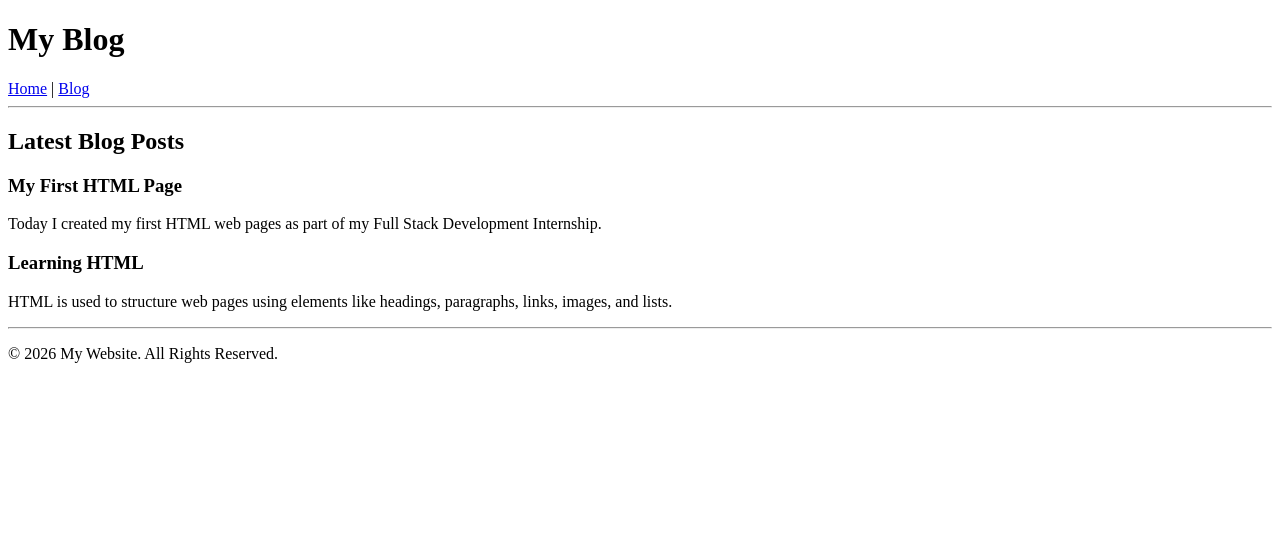
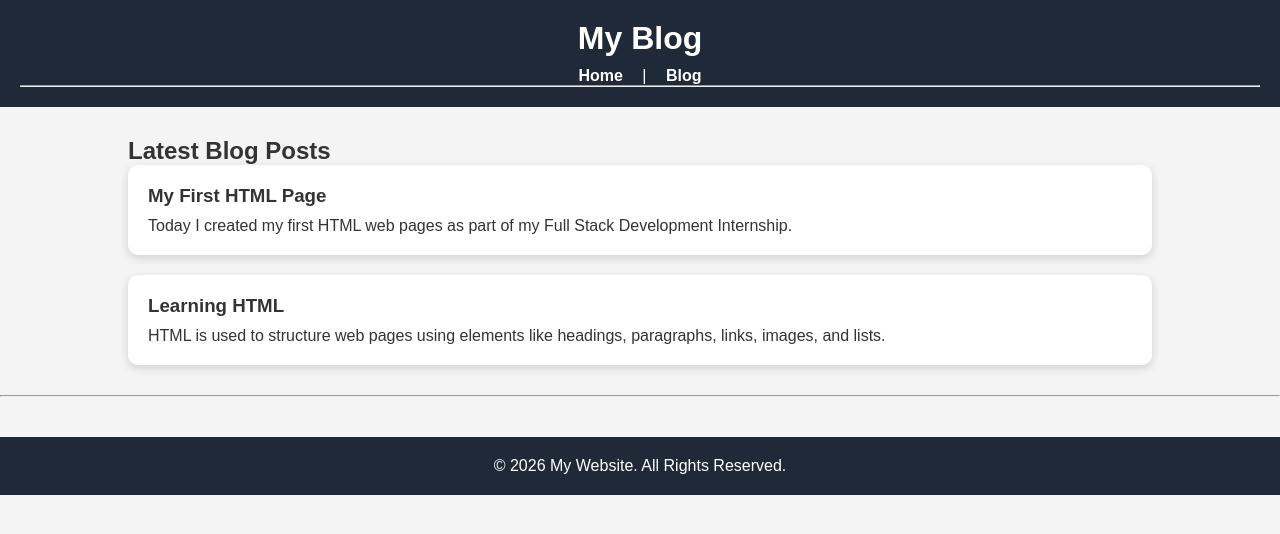
Before and after one commit to muhammmed844/fullstack-day1, a website: page blog.html in a window 1280 px wide. Drawn offline with Linux system fonts and the light colour scheme.

Commit message:
Day 3 CSS styling completed

```diff
--- a/blog.html
+++ b/blog.html
@@ -4,9 +4,9 @@
     <meta charset="UTF-8">
     <meta name="viewport" content="width=device-width, initial-scale=1.0">
     <title>Blog</title>
+    <link rel="stylesheet" href="style.css">
 </head>
 <body>
-
     <header>
         <h1>My Blog</h1>
 
@@ -17,11 +17,8 @@
 
         <hr>
     </header>
-
     <main>
-
         <h2>Latest Blog Posts</h2>
-
         <article>
             <h3>My First HTML Page</h3>
 
@@ -29,7 +26,6 @@
                 Today I created my first HTML web pages as part of my Full Stack Development Internship.
             </p>
         </article>
-
         <article>
             <h3>Learning HTML</h3>
 
@@ -37,14 +33,10 @@
                 HTML is used to structure web pages using elements like headings, paragraphs, links, images, and lists.
             </p>
         </article>
-
     </main>
-
     <hr>
-
     <footer>
         <p>&copy; 2026 My Website. All Rights Reserved.</p>
     </footer>
-
 </body>
 </html>
--- /dev/null
+++ b/style.css
@@ -0,0 +1,95 @@
+/* Reset */
+*{
+    margin:0;
+    padding:0;
+    box-sizing:border-box;
+}
+
+body{
+    font-family:Arial, Helvetica, sans-serif;
+    background:#f4f4f4;
+    color:#333;
+}
+
+/* Header */
+header{
+    background:#1f2937;
+    color:white;
+    padding:20px;
+    text-align:center;
+}
+
+/* Navigation */
+nav{
+    margin-top:10px;
+}
+
+nav a{
+    color:white;
+    text-decoration:none;
+    margin:0 15px;
+    font-weight:bold;
+}
+
+nav a:hover{
+    color:#38bdf8;
+}
+
+/* Main Content */
+main{
+    width:80%;
+    margin:30px auto;
+}
+
+/* Blog Cards */
+article{
+    background:white;
+    padding:20px;
+    margin-bottom:20px;
+    border-radius:10px;
+    box-shadow:0 3px 10px rgba(0,0,0,0.15);
+}
+
+article h3{
+    margin-bottom:10px;
+}
+
+/* Buttons */
+button{
+    background:#2563eb;
+    color:white;
+    border:none;
+    padding:10px 20px;
+    border-radius:5px;
+    cursor:pointer;
+    margin-top:10px;
+}
+
+button:hover{
+    background:#1d4ed8;
+}
+
+/* Forms */
+form{
+    background:white;
+    padding:20px;
+    border-radius:10px;
+    box-shadow:0 3px 10px rgba(0,0,0,0.15);
+}
+
+input, textarea{
+    width:100%;
+    padding:10px;
+    margin:10px 0;
+    border:1px solid #ccc;
+    border-radius:5px;
+}
+
+/* Footer */
+footer{
+    background:#1f2937;
+    color:white;
+    text-align:center;
+    padding:20px;
+    margin-top:40px;
+}
```
Also changed, not shown: index.html (+2 -0 lines).
